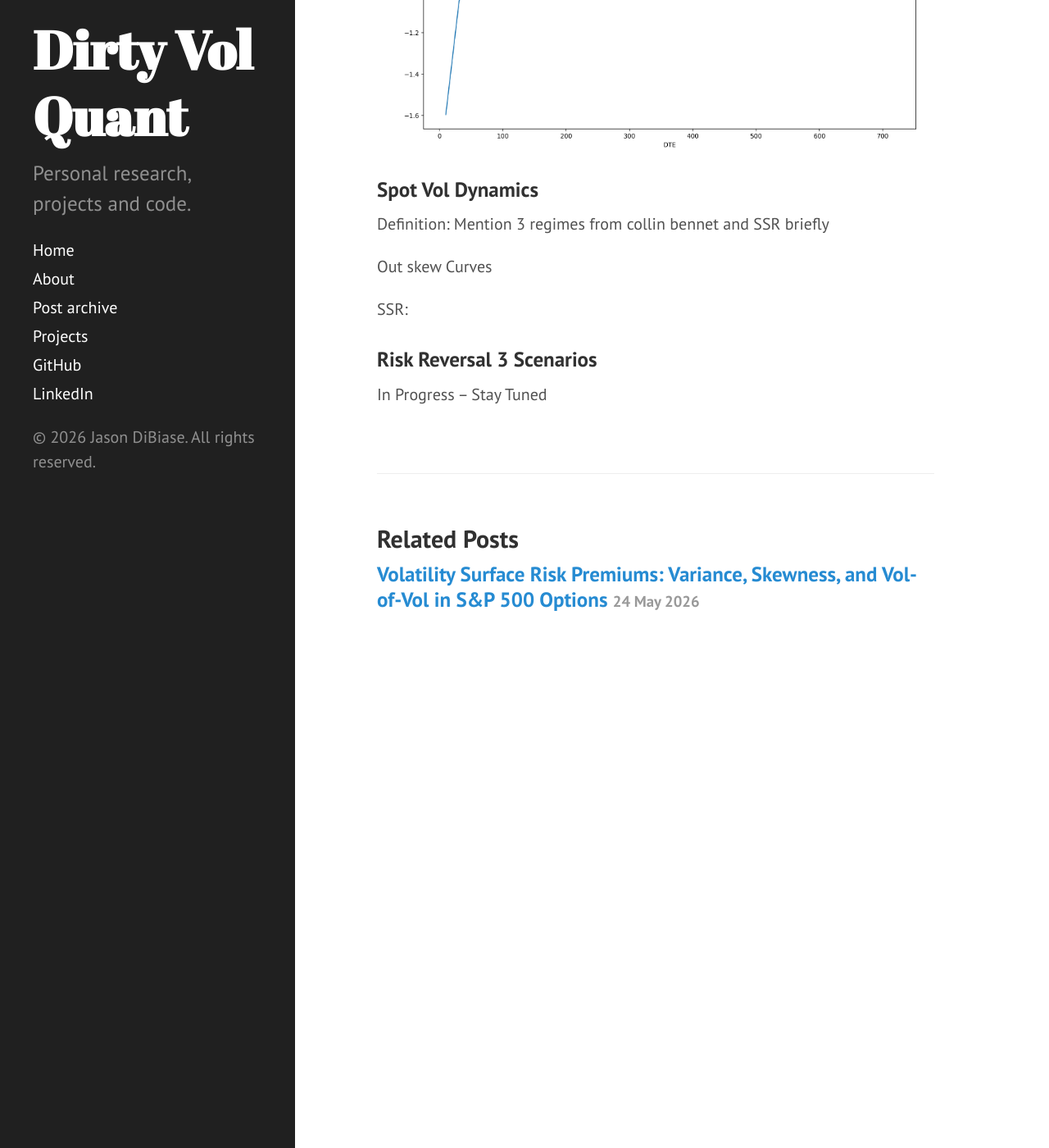
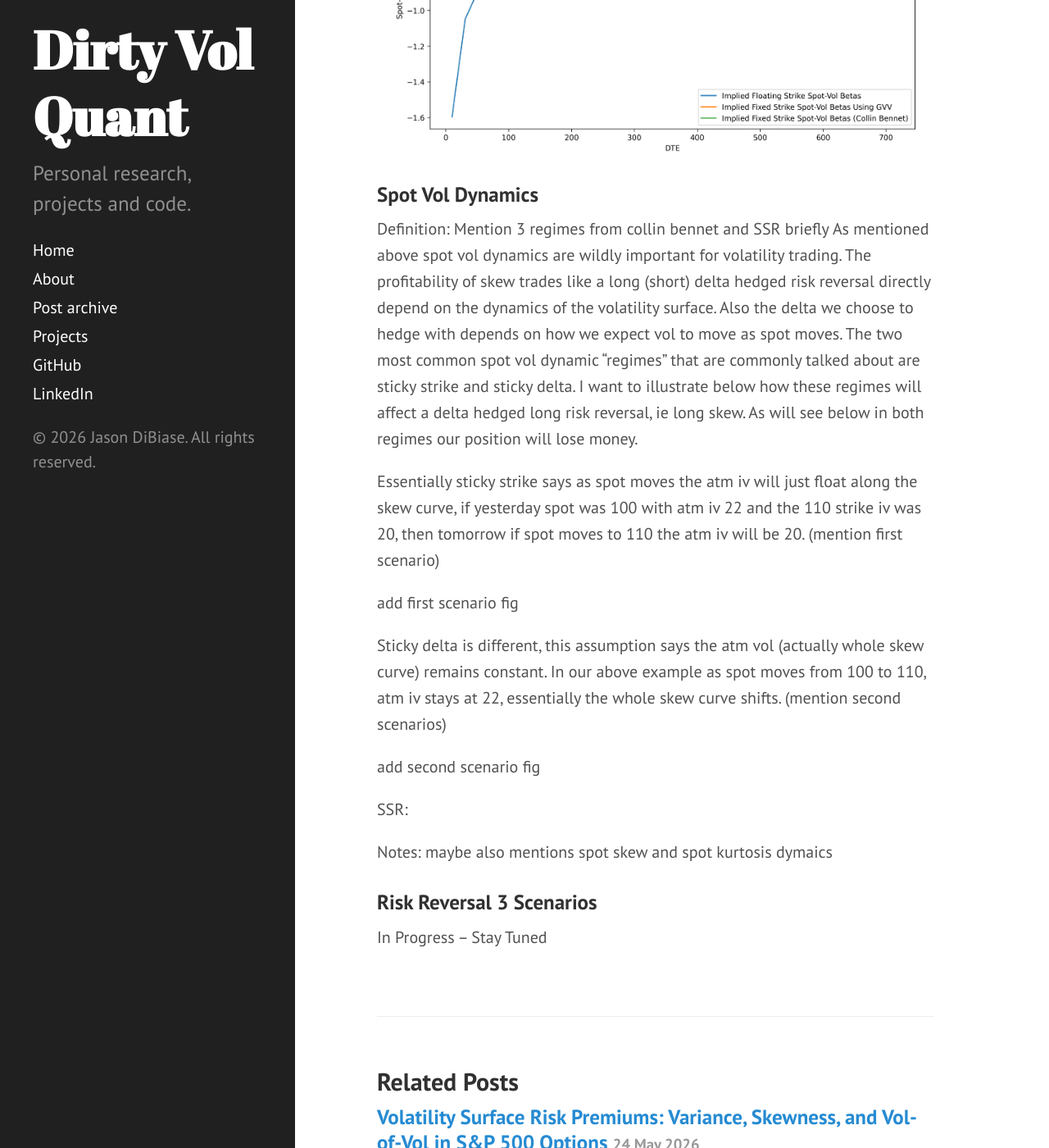
Before and after one commit to dibiasej/dibiasej.github.io, a Jekyll site: the page built from _posts/2026-06-07-Fixed-Strike-Floating-Strike-Spot-Vol-Dynamics-And-The-Skew-Stickiness-Ratio-Part-1.md, in a window 1280 px wide and 1400 px high, scrolled down 4119 px. Shown: the whole window at 82% size. Built offline with Jekyll 4.4.1, drawn with Linux system fonts in a browser that asks for light colours; Markdown is read by kramdown in place of the engine named in the settings; some of the changed text lies outside the part shown.

Commit message:
added image

```diff
--- a/_posts/2026-06-07-Fixed-Strike-Floating-Strike-Spot-Vol-Dynamics-And-The-Skew-Stickiness-Ratio-Part-1.md
+++ b/_posts/2026-06-07-Fixed-Strike-Floating-Strike-Spot-Vol-Dynamics-And-The-Skew-Stickiness-Ratio-Part-1.md
@@ -1,6 +1,6 @@
 ---
 layout: post
-title: "Fixed Strike Volatility, Floating Strike Volatility, Spot Vol Dynamics And The Skew Stickiness Ratio Part 1"
+title: "(In Progress Not Finished) Fixed Strike Volatility, Floating Strike Volatility, Spot Vol Dynamics And The Skew Stickiness Ratio Part 1"
 date: 2026-06-07
 ---
 
@@ -39,10 +39,21 @@ This is best illustrated using a skew term structure at a static point in time.
 
 ### Spot Vol Dynamics
 Definition: Mention 3 regimes from collin bennet and SSR briefly
+As mentioned above spot vol dynamics are wildly important for volatility trading. The profitability of skew trades like a long (short) delta hedged risk reversal directly depend on the dynamics of the volatility surface. Also the delta we choose to hedge with depends on how we expect vol to move as spot moves. The two most common spot vol dynamic "regimes" that are commonly talked about are sticky strike and sticky delta. I want to illustrate below how these regimes will affect a delta hedged long risk reversal, ie long skew. As will see below in both regimes our position will lose money.
 
-Out skew Curves
+Essentially sticky strike says as spot moves the atm iv will just float along the skew curve, if yesterday spot was 100 with atm iv 22 and the 110 strike iv was 20, then tomorrow if spot moves to 110 the atm iv will be 20. (mention first scenario)
+
+add first scenario fig
+
+Sticky delta is different, this assumption says the atm vol (actually whole skew curve) remains constant. In our above example as spot moves from 100 to 110, atm iv stays at 22, essentially the whole skew curve shifts. (mention second scenarios)
+
+add second scenario fig
+
+
 
 SSR:
+
+Notes: maybe also mentions spot skew and spot kurtosis dymaics
 
 ### Risk Reversal 3 Scenarios
 
```
Also changed, not shown: assets/images/SPY-Spot-Vol-Beta-Term-Structure-Post-2026-07-02.png.
